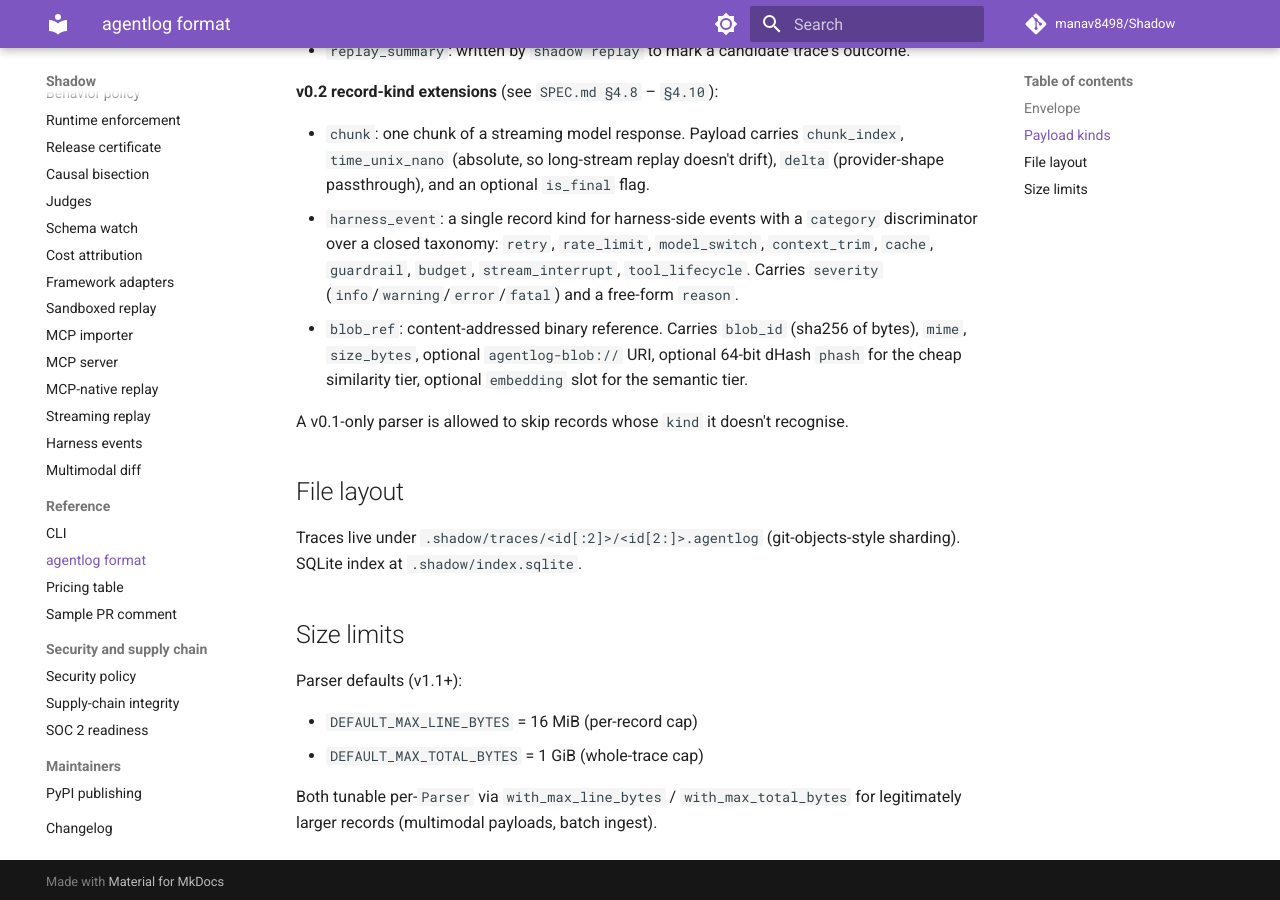
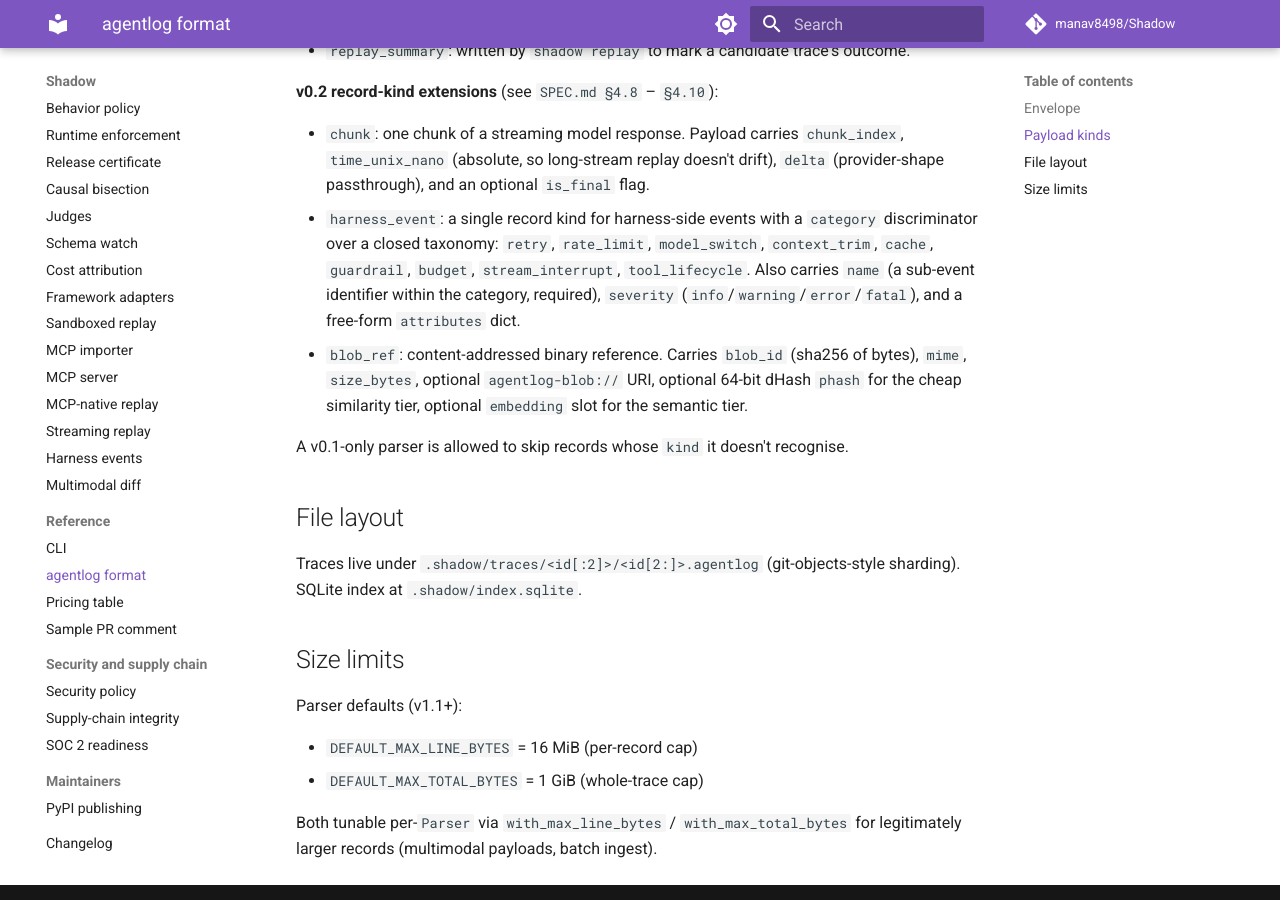
Before and after one commit to manav8498/Shadow, an MkDocs documentation site: the page built from docs/reference/agentlog.md, in a window 1280 px wide and 900 px high, scrolled down 1153 px. Built offline with MkDocs 1.6.1 and Material for MkDocs 9.7.7, drawn with Linux system fonts in a browser that asks for light colours; comment, search, counter and statistics services are not loaded.

Commit message:
docs: agentlog reference describes harness_event payload correctly
The reference page said harness_event carries severity and a free-form
reason, but the actual payload has category, name, severity, and
attributes.

```diff
--- a/docs/reference/agentlog.md
+++ b/docs/reference/agentlog.md
@@ -55,9 +55,10 @@
 - `harness_event`: a single record kind for harness-side events with
   a `category` discriminator over a closed taxonomy: `retry`,
   `rate_limit`, `model_switch`, `context_trim`, `cache`, `guardrail`,
-  `budget`, `stream_interrupt`, `tool_lifecycle`. Carries
-  `severity` (`info`/`warning`/`error`/`fatal`) and a free-form
-  `reason`.
+  `budget`, `stream_interrupt`, `tool_lifecycle`. Also carries `name`
+  (a sub-event identifier within the category, required), `severity`
+  (`info`/`warning`/`error`/`fatal`), and a free-form `attributes`
+  dict.
 - `blob_ref`: content-addressed binary reference. Carries `blob_id`
   (sha256 of bytes), `mime`, `size_bytes`, optional
   `agentlog-blob://` URI, optional 64-bit dHash `phash` for the cheap
```
